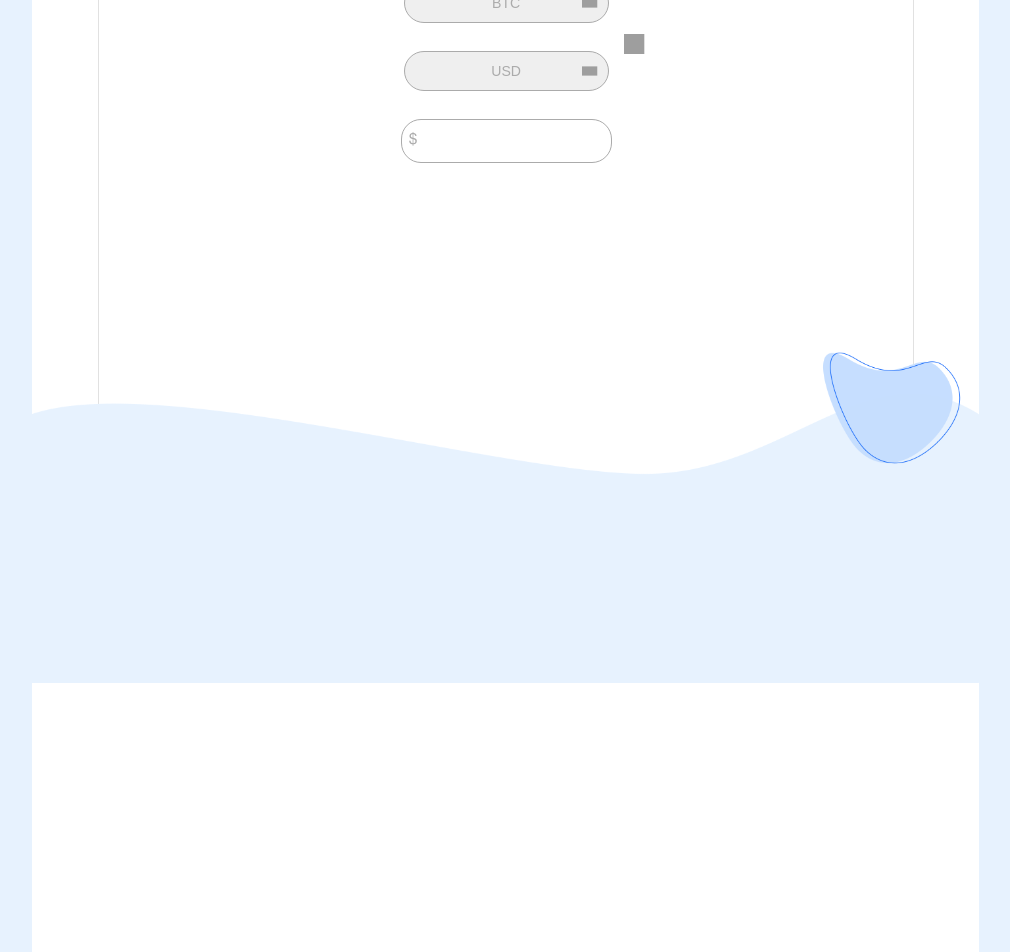
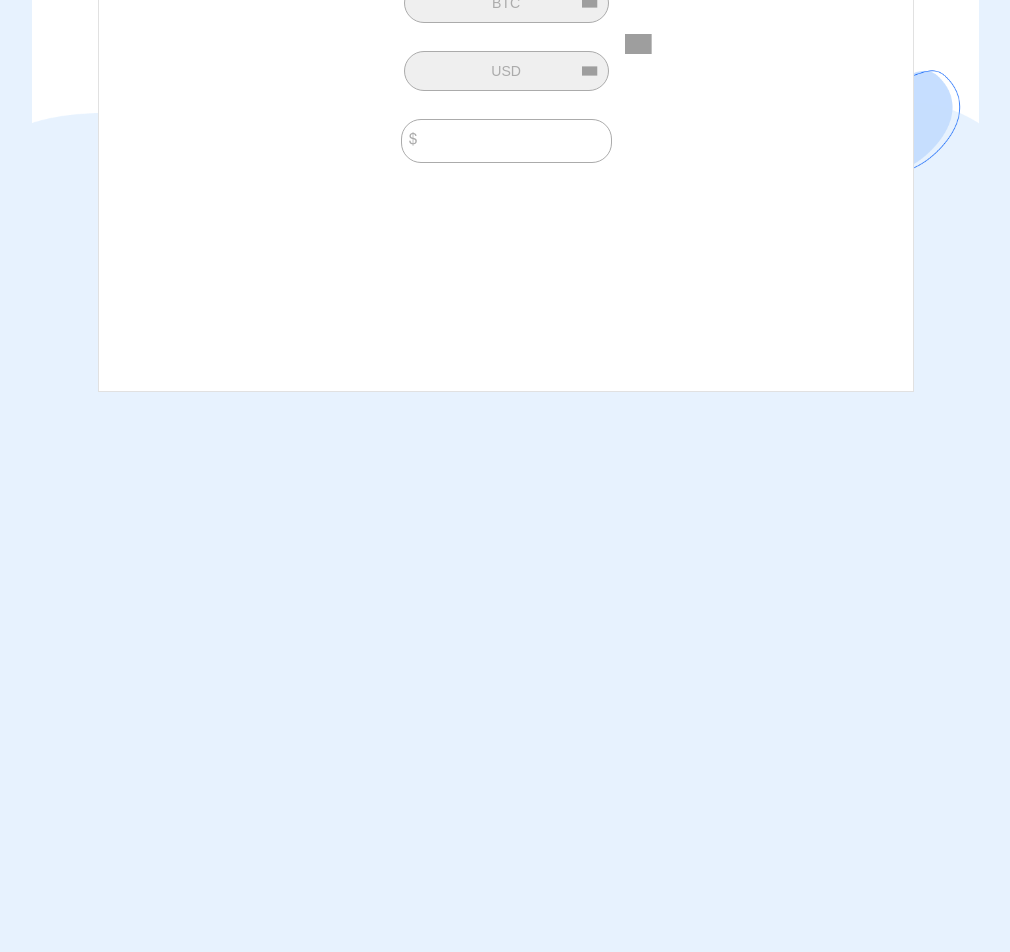
Before and after one commit to julianjjo/plink-front, an Angular app: page / in a window 1280 px wide. Shown: the part 430-1382 px from the top of the page, without its empty margins (122-1132 px from the left). After the commit the page ends 822 px from the top, so only its background shows below. Built offline with nearby package versions, Linux system fonts and the light colour scheme; grey boxes are pictures that could not be loaded.

Commit message:
Menu funcional cambiado de componente y maquetacion de exchange coin terminada

```diff
--- a/src/app/app.component.html
+++ b/src/app/app.component.html
@@ -1,8 +1,8 @@
 
 <div class="main-container">
   <div class="body-container">
-    <app-navbar></app-navbar>
-    <app-exchange-coin></app-exchange-coin>
+    <app-navbar (changeItemMenu)="changeItemMenu($event)"></app-navbar>
+    <app-exchange-coin *ngIf="selectedMenuItem === 'REALIZAR CAMBIO'"></app-exchange-coin>
+    <app-list-currencies *ngIf="selectedMenuItem === 'LISTADO DE MONEDAS'"></app-list-currencies>
   </div>
-  <footer class="footer"></footer>
 </div>
--- a/src/app/app.component.scss
+++ b/src/app/app.component.scss
@@ -12,27 +12,22 @@
   margin-left: 7%;
   margin-top: 5%;
   z-index: 1;
-  padding-bottom: 40vh;
+  padding-bottom: 25vh;
 }
 
 .main-container{
   width: 74%;
   margin-left: 12%;
-  background: $white;
   overflow: auto;
   z-index: 0;
+  background-color: $white;
+  background-image: url("../assets/img/footer.png");
+  background-repeat: no-repeat;
+  background-size: contain;
+  background-position: bottom;
 }
 
 footer{
-  position: relative;
-  margin-top: -20vh;
-  bottom: 0;
-  z-index: 1;
-  background-image: url("../assets/img/footer.png");
-  background-repeat: no-repeat;
-  background-size: contain;
-  height: 75vh;
-  width: 100%;
 }
 
 body{
--- a/src/app/app.component.ts
+++ b/src/app/app.component.ts
@@ -8,4 +8,9 @@ import { Component } from '@angular/core';
 // TODO: Terminar de organizar el footer
 export class AppComponent {
   title = 'Exchange Cryptocurrencies';
+  selectedMenuItem = 'REALIZAR CAMBIO';
+
+  changeItemMenu($event: any) {
+    this.selectedMenuItem = $event;
+  }
 }
--- a/src/app/app.module.ts
+++ b/src/app/app.module.ts
@@ -4,12 +4,14 @@ import { NgModule } from '@angular/core';
 import { AppComponent } from './app.component';
 import { NavbarComponent } from './navbar/navbar.component';
 import { ExchangeCoinComponent } from './exchange-coin/exchange-coin.component';
+import { ListCurrenciesComponent } from './list-currencies/list-currencies.component';
 
 @NgModule({
   declarations: [
     AppComponent,
     NavbarComponent,
-    ExchangeCoinComponent
+    ExchangeCoinComponent,
+    ListCurrenciesComponent
   ],
   imports: [
     BrowserModule
--- a/src/app/exchange-coin/exchange-coin.component.html
+++ b/src/app/exchange-coin/exchange-coin.component.html
@@ -4,7 +4,7 @@
   <form #formCryptocurrency>
     <div class="form-input" #amountCryptocurrency>
       <label for="amount-cryptocurrency">$</label>
-      <input id="amount-cryptocurrency" type="number">
+      <input id="amount-cryptocurrency" type="number" #inputAmountCryptocurrency>
     </div>
     <div class="form-input" #typeCryptocurrency>
       <span class="down-arrow"><img class="img-down-arrow" src="./src/assets/img/down-arrow.png"></span>
@@ -20,7 +20,7 @@
     </div>
     <div class="form-input" #amountCurrency>
       <label for="amount-currency">$</label>
-      <input id="amount-currency"  type="number">
+      <input id="amount-currency"  type="number" #inputAmountCurrency>
     </div>
   </form>
   <span class="exchange" #exchange (click)="exchangeCurrency($event)"><img class="img-exchange" src="./src/assets/img/exchange.png"></span>
--- a/src/app/exchange-coin/exchange-coin.component.scss
+++ b/src/app/exchange-coin/exchange-coin.component.scss
@@ -86,7 +86,7 @@ span.exchange {
   position: absolute;
   img.img-exchange{
     position: absolute;
-    width: 2vw;
+    width: auto;
     height: 2vw;
     transform: translate(9vw, -20vh) scale(.80);
   }
--- a/src/app/exchange-coin/exchange-coin.component.ts
+++ b/src/app/exchange-coin/exchange-coin.component.ts
@@ -12,6 +12,8 @@ export class ExchangeCoinComponent implements OnInit {
   @ViewChild('typeCryptocurrency') typeCryptocurrency: ElementRef;
   @ViewChild('typeCurrency') typeCurrency: ElementRef;
   @ViewChild('amountCurrency') amountCurrency: ElementRef;
+  @ViewChild('inputAmountCryptocurrency') inputAmountCryptocurrency: ElementRef;
+  @ViewChild('inputAmountCurrency') inputAmountCurrency: ElementRef;
 
   constructor(private renderer: Renderer2) { }
 
@@ -23,10 +25,14 @@ export class ExchangeCoinComponent implements OnInit {
   }
 
   changeOrderElementsForm() {
-    if (this.formCryptocurrency.nativeElement.children[0] !== this.amountCurrency.nativeElement){
+    if (this.formCryptocurrency.nativeElement.children[0] !== this.amountCurrency.nativeElement) {
+      this.renderer.setProperty(this.inputAmountCurrency.nativeElement, 'value', this.inputAmountCryptocurrency.nativeElement.value);
+      this.renderer.setProperty(this.inputAmountCryptocurrency.nativeElement, 'value', null);
       this.currenciesElements();
       this.cryptocurrenciesElements();
     } else {
+      this.renderer.setProperty(this.inputAmountCryptocurrency.nativeElement, 'value', this.inputAmountCurrency.nativeElement.value);
+      this.renderer.setProperty(this.inputAmountCurrency.nativeElement, 'value', null);
       this.cryptocurrenciesElementsInvert();
       this.currenciesElementsInvert();
     }
--- /dev/null
+++ b/src/app/list-currencies/list-currencies.component.html
@@ -0,0 +1,3 @@
+<p>
+  list-currencies works!
+</p>
--- /dev/null
+++ b/src/app/list-currencies/list-currencies.component.ts
@@ -0,0 +1,15 @@
+import { Component, OnInit } from '@angular/core';
+
+@Component({
+  selector: 'app-list-currencies',
+  templateUrl: './list-currencies.component.html',
+  styleUrls: ['./list-currencies.component.scss']
+})
+export class ListCurrenciesComponent implements OnInit {
+
+  constructor() { }
+
+  ngOnInit() {
+  }
+
+}
--- a/src/app/navbar/navbar.component.html
+++ b/src/app/navbar/navbar.component.html
@@ -1,6 +1,6 @@
 <nav class="menu">
   <ul>
-    <li class="active">REALIZAR CAMBIO</li>
-    <li>LISTADO DE MONEDAS</li>
+    <li class="active" (click)="changeMenuItem($event)">REALIZAR CAMBIO</li>
+    <li (click)="changeMenuItem($event)">LISTADO DE MONEDAS</li>
   </ul>
 </nav>
--- a/src/app/navbar/navbar.component.ts
+++ b/src/app/navbar/navbar.component.ts
@@ -1,4 +1,5 @@
-import { Component, OnInit } from '@angular/core';
+import {Component, EventEmitter, OnInit, Output, Renderer2} from '@angular/core';
+import {element} from 'protractor';
 
 @Component({
   selector: 'app-navbar',
@@ -6,10 +7,22 @@ import { Component, OnInit } from '@angular/core';
   styleUrls: ['./navbar.component.scss']
 })
 export class NavbarComponent implements OnInit {
+  @Output() changeItemMenu: EventEmitter<any> = new EventEmitter();
 
-  constructor() { }
+  constructor(private renderer: Renderer2) { }
 
   ngOnInit() {
   }
 
+  changeMenuItem($event: MouseEvent) {
+    const elementLiMenu = $event.target as HTMLLIElement;
+    const parent = elementLiMenu.parentElement;
+    for (let i = 0; i < parent.children.length; i++) {
+      if (parent.children[i].className === 'active') {
+        this.renderer.removeClass(parent.children[i], 'active');
+      }
+    }
+    this.changeItemMenu.emit(elementLiMenu.textContent);
+    this.renderer.addClass($event.target, 'active');
+  }
 }
```
Also changed, not shown: src/app/list-currencies/list-currencies.component.scss (added), 1 other file (tests, documents, lock files or other folders).
